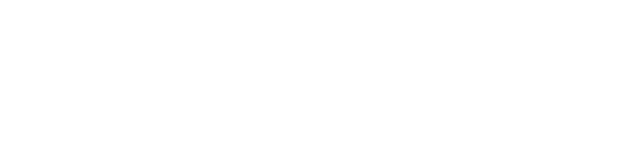
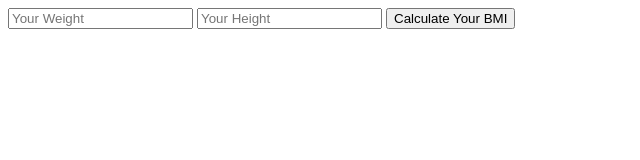
Before and after one commit to NPitroff/Express_Calculator, a website: page bmiCalculator.html in a window 1280 px wide. Shown: the whole page, without its empty margins (0-640 px from the left). Drawn offline with Linux system fonts and the light colour scheme.

Commit message:
Added a form with height and weight inputs

```diff
--- a/bmiCalculator.html
+++ b/bmiCalculator.html
@@ -5,6 +5,10 @@
     <title>BMI Express Calculator</title>
   </head>
   <body>
-
+  <form action="/" method="post">
+  <input type="text" name="weight" placeholder="Your Weight">
+  <input type="text" name="height" placeholder="Your Height">
+  <button type="submit" name="submit">Calculate Your BMI</button>
+  </form>
   </body>
 </html>
```
